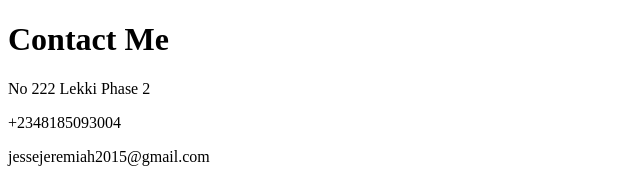
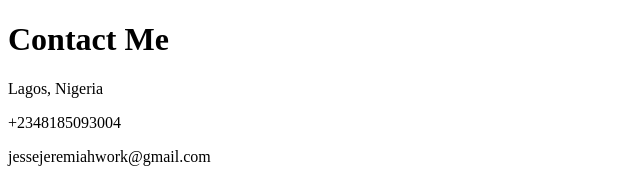
Before and after one commit to jessejerry/cv, a plain HTML site: page contact.html in a window 1280 px wide. Shown: the top 179 px of the page, 0-640 px from the left. Drawn offline with Linux system fonts and the light colour scheme.

Commit message:
Update contact.html

```diff
--- a/contact.html
+++ b/contact.html
@@ -6,9 +6,9 @@
   </head>
   <body>
     <h1>Contact Me</h1>
-      <p>No 222 Lekki Phase 2</p>
+      <p>Lagos, Nigeria</p>
       <p>+2348185093004</p>
-      <p>jessejeremiah2015@gmail.com</p>
+      <p>jessejeremiahwork@gmail.com</p>
 
       <form action="mailto:jessejeremiahwork@gmail.com" method="post" enctype="text/plain">
         <label>Your Name:</label>
```
